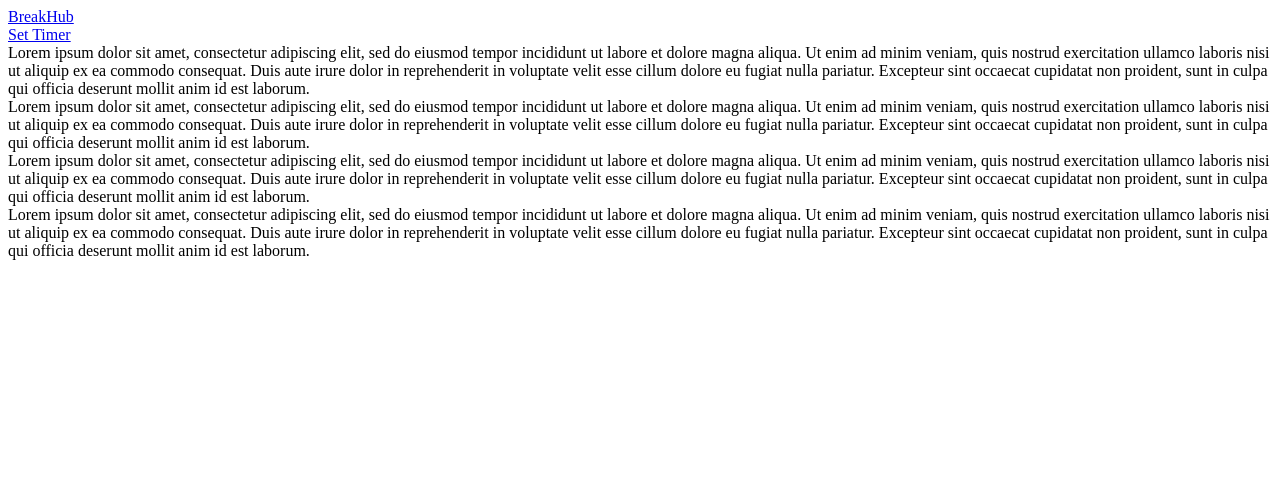
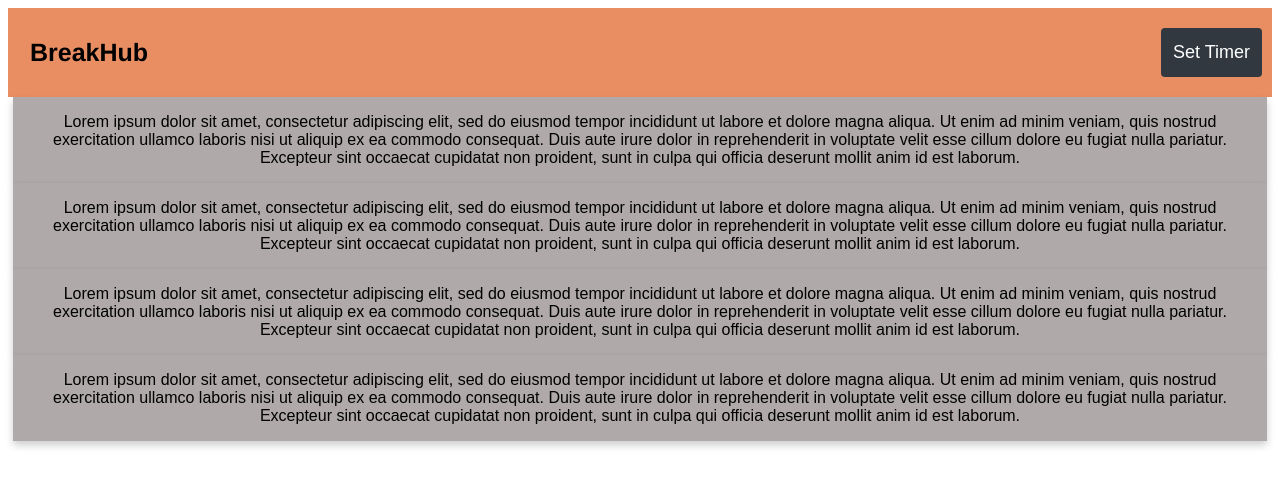
Before and after one commit to aurorayihe/BreakHub_theThunderCats, a plain HTML site: page index.html in a window 1280 px wide. Drawn offline with Linux system fonts and the light colour scheme.

Commit message:
Added CSS need help SOS

```diff
--- a/assets/css/style.css
+++ b/assets/css/style.css
@@ -0,0 +1,86 @@
+/* Header */
+.header {
+    overflow: hidden;
+    background-color: #e98e63;
+    padding: 20px 10px;
+  }
+
+  /*Header Links*/
+  .header a {
+    float: left;
+    color: black;
+    text-align: center;
+    padding: 12px;
+    text-decoration: none;
+    font-size: 18px;
+    line-height: 25px;
+    border-radius: 4px;
+  }
+
+  .header a.logo {
+    font-size: 25px;
+    font-weight: bold;
+    font-family: 'Franklin Gothic Medium', 'Arial Narrow', Arial, sans-serif;
+  }
+
+  /* Background Hover on Timer Button*/
+  .header a:hover {
+    background-color: #ddd;
+    color: black;
+  }
+
+  /* Style the active/current link*/
+  .header a.active {
+    background-color: rgb(50, 56, 63);
+    color: white;
+  }
+
+  /* Float the link section to the right */
+  .timer-buttons {
+    float: right;
+  }
+
+  /* CSS For The 4 Cards - NB */
+
+  * {
+    box-sizing: border-box;
+    flex-wrap: wrap;
+  }
+
+  body {
+    font-family: Arial, Helvetica, sans-serif;
+  }
+
+  /* Float four columns side by side */
+  .column {
+    float: left;
+    width: 100%;
+    padding: 0 10px;
+  }
+
+  /* Remove extra left and right margins, due to padding in columns */
+  .row {margin: 0 -5px;}
+
+  /* Clear floats after the columns */
+  .row:after {
+    content: "";
+    display: table;
+    /* clear: both; */
+  }
+
+  /* Style the counter cards */
+  .card {
+    box-shadow: 0 4px 8px 0 rgba(0, 0, 0, 0.2); /* this adds the "card" effect */
+    padding: 16px;
+    text-align: center;
+    background-color: #afa9a9;
+  }
+
+  /* Responsive columns - one column layout (vertical) on small screens */
+  @media screen and (max-width: 600px) {
+    .column {
+      width: 100%;
+      display: block;
+      margin-bottom: 20px;
+    }
+  }
--- a/index.html
+++ b/index.html
@@ -3,7 +3,7 @@
 
 <head>
     <meta charset="UTF-8" />
-    <link rel="stylesheet" href="assets\style.css">
+    <link rel="stylesheet" href="assets\css\style.css">
     <title>BreakHub</title>
 </head>
 
@@ -31,3 +31,6 @@
       <div class="card">Lorem ipsum dolor sit amet, consectetur adipiscing elit, sed do eiusmod tempor incididunt ut labore et dolore magna aliqua. Ut enim ad minim veniam, quis nostrud exercitation ullamco laboris nisi ut aliquip ex ea commodo consequat. Duis aute irure dolor in reprehenderit in voluptate velit esse cillum dolore eu fugiat nulla pariatur. Excepteur sint occaecat cupidatat non proident, sunt in culpa qui officia deserunt mollit anim id est laborum.</div>
     </div>
   </div>
+
+
+  </html>
```
